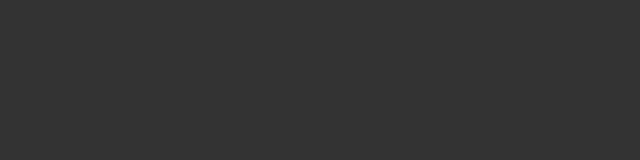
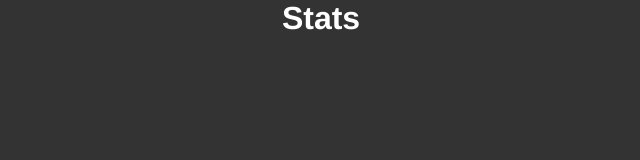
Before and after one commit to thiago-lira/sequence-numbers, a Vue app: page /#/stats in a window 1280 px wide. Before the commit this address had no page. Shown: the top 160 px of the page, without its empty margins (319-959 px from the left). Built offline with nearby package versions, Linux system fonts and the light colour scheme.

Commit message:
Create stats page

```diff
--- a/src/main.js
+++ b/src/main.js
@@ -2,11 +2,13 @@ import { createApp } from 'vue'
 import { createRouter, createWebHashHistory } from 'vue-router'
 import App from './App.vue'
 import MainContent from './pages/MainContent.vue'
+import StatsContent from './pages/StatsContent.vue'
 
 import './registerServiceWorker'
 
 const routes = [
-  { path: '/', component: MainContent }
+  { path: '/', component: MainContent },
+  { path: '/stats', component: StatsContent }
 ]
 const router = createRouter({
   history: createWebHashHistory(),
--- /dev/null
+++ b/src/pages/StatsContent.vue
@@ -0,0 +1,11 @@
+<template>
+  <h1>
+    Stats
+  </h1>
+</template>
+
+<script>
+export default {
+  name: 'StatsContent',
+}
+</script>
```
